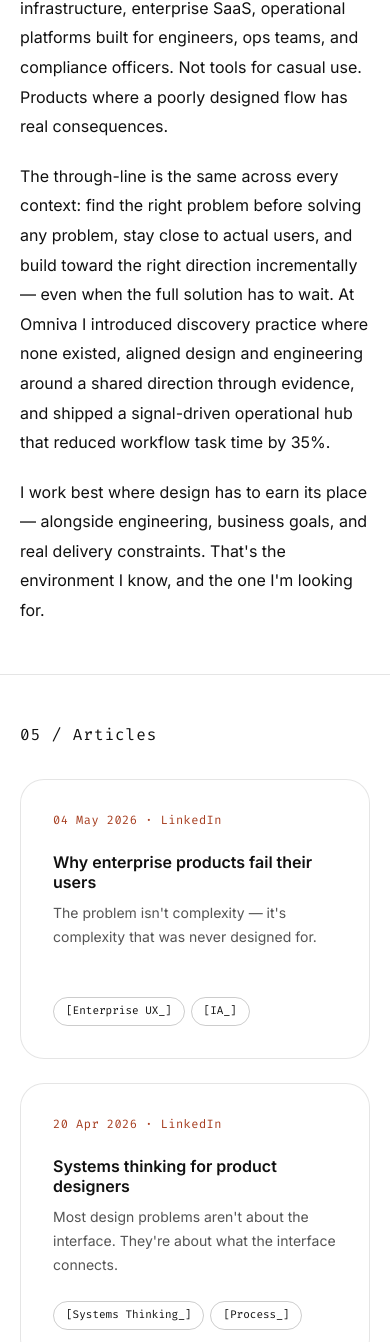
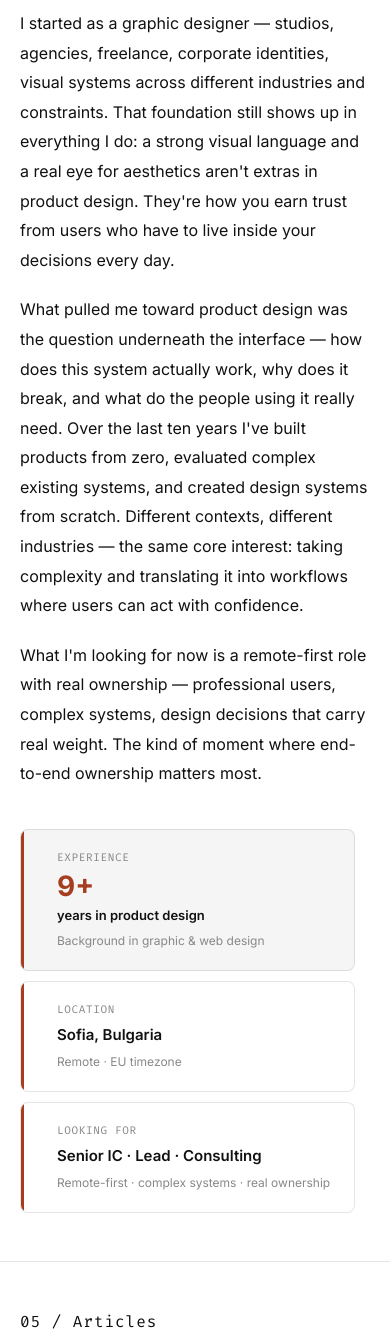
Before and after one commit to fancyfox7-tech/Portfolio-DL-2026, a website: page index.html in a window 390 px wide. Shown: the part 5157-6499 px from the top of the page. Drawn offline with Linux system fonts and the light colour scheme.

Commit message:
About section updated

```diff
--- a/index.html
+++ b/index.html
@@ -285,16 +285,63 @@
                 py-12 md:py-20">
       <p class="font-mono text-text text-base tracking-[0.96px]">04 / About</p>
 
-      <div class="flex flex-col md:flex-row gap-6 md:gap-10">
-        <div class="flex flex-col gap-1 md:w-[380px] md:shrink-0">
-          <p class="font-sans font-bold text-text text-[20px]">Desi Lazova</p>
-          <p class="font-mono text-text text-[13px]">Lead Product Designer</p>
-          <p class="font-mono text-[#666] text-xs">Sofia, Bulgaria</p>
+      <div class="flex flex-col md:flex-row gap-10 md:gap-16 items-start">
+
+        <!-- Left column — ~60% -->
+        <div class="flex flex-col gap-6 flex-[3_0_0] min-w-0">
+
+          <!-- Name block -->
+          <div class="flex flex-col gap-1">
+            <p class="font-sans font-bold text-text text-[20px]">Desi Lazova</p>
+            <p class="font-mono text-[#666] text-[13px]">Lead Product Designer</p>
+            <p class="font-mono text-[#666] text-xs">Sofia, Bulgaria</p>
+          </div>
+
+          <!-- Subheading -->
+          <p class="font-sans font-semibold text-text text-[18px] leading-[1.4]">Simplifying complexity for people — in the age of AI.</p>
+
+          <!-- Body paragraphs -->
+          <div class="flex flex-col gap-5 font-sans text-text text-base leading-[1.85]">
+            <p>I started as a graphic designer — studios, agencies, freelance, corporate identities, visual systems across different industries and constraints. That foundation still shows up in everything I do: a strong visual language and a real eye for aesthetics aren't extras in product design. They're how you earn trust from users who have to live inside your decisions every day.</p>
+            <p>What pulled me toward product design was the question underneath the interface — how does this system actually work, why does it break, and what do the people using it really need. Over the last ten years I've built products from zero, evaluated complex existing systems, and created design systems from scratch. Different contexts, different industries — the same core interest: taking complexity and translating it into workflows where users can act with confidence.</p>
+            <p>What I'm looking for now is a remote-first role with real ownership — professional users, complex systems, design decisions that carry real weight. The kind of moment where end-to-end ownership matters most.</p>
+          </div>
         </div>
-        <div class="font-sans text-text text-base leading-[1.85] flex flex-col gap-5 flex-1 min-w-0">
-          <p>I've spent 9 years designing for products where complexity is the baseline — AI infrastructure, enterprise SaaS, operational platforms built for engineers, ops teams, and compliance officers. Not tools for casual use. Products where a poorly designed flow has real consequences.</p>
-          <p>The through-line is the same across every context: find the right problem before solving any problem, stay close to actual users, and build toward the right direction incrementally — even when the full solution has to wait. At Omniva I introduced discovery practice where none existed, aligned design and engineering around a shared direction through evidence, and shipped a signal-driven operational hub that reduced workflow task time by 35%.</p>
-          <p>I work best where design has to earn its place — alongside engineering, business goals, and real delivery constraints. That's the environment I know, and the one I'm looking for.</p>
+
+        <!-- Right column — ~40% -->
+        <div class="flex flex-col gap-[10px] flex-[2_0_0] min-w-0">
+
+          <!-- Card 1 — Experience -->
+          <div class="relative overflow-hidden rounded-lg border border-border bg-surface pl-9 pr-6 py-5">
+            <div class="absolute left-0 top-0 bottom-0 w-[3px] bg-accent"></div>
+            <div class="flex flex-col gap-[6px]">
+              <p class="font-mono text-[#888] text-[11px] tracking-[0.06em] uppercase">Experience</p>
+              <p class="font-sans font-bold text-accent text-[28px] leading-none">9+</p>
+              <p class="font-sans font-semibold text-text text-[13px]">years in product design</p>
+              <p class="font-sans text-[#888] text-[12px] leading-[1.5]">Background in graphic &amp; web design</p>
+            </div>
+          </div>
+
+          <!-- Card 2 — Location -->
+          <div class="relative overflow-hidden rounded-lg border border-border bg-white pl-9 pr-6 py-5">
+            <div class="absolute left-0 top-0 bottom-0 w-[3px] bg-accent"></div>
+            <div class="flex flex-col gap-[6px]">
+              <p class="font-mono text-[#888] text-[11px] tracking-[0.06em] uppercase">Location</p>
+              <p class="font-sans font-semibold text-text text-[15px]">Sofia, Bulgaria</p>
+              <p class="font-sans text-[#888] text-[12px] leading-[1.5]">Remote · EU timezone</p>
+            </div>
+          </div>
+
+          <!-- Card 3 — Looking for -->
+          <div class="relative overflow-hidden rounded-lg border border-border bg-white pl-9 pr-6 py-5">
+            <div class="absolute left-0 top-0 bottom-0 w-[3px] bg-accent"></div>
+            <div class="flex flex-col gap-[6px]">
+              <p class="font-mono text-[#888] text-[11px] tracking-[0.06em] uppercase">Looking for</p>
+              <p class="font-sans font-semibold text-text text-[15px]">Senior IC · Lead · Consulting</p>
+              <p class="font-sans text-[#888] text-[12px] leading-[1.5]">Remote-first · complex systems · real ownership</p>
+            </div>
+          </div>
+
         </div>
       </div>
     </div>
```
Also changed, not shown: dist/output.css.
